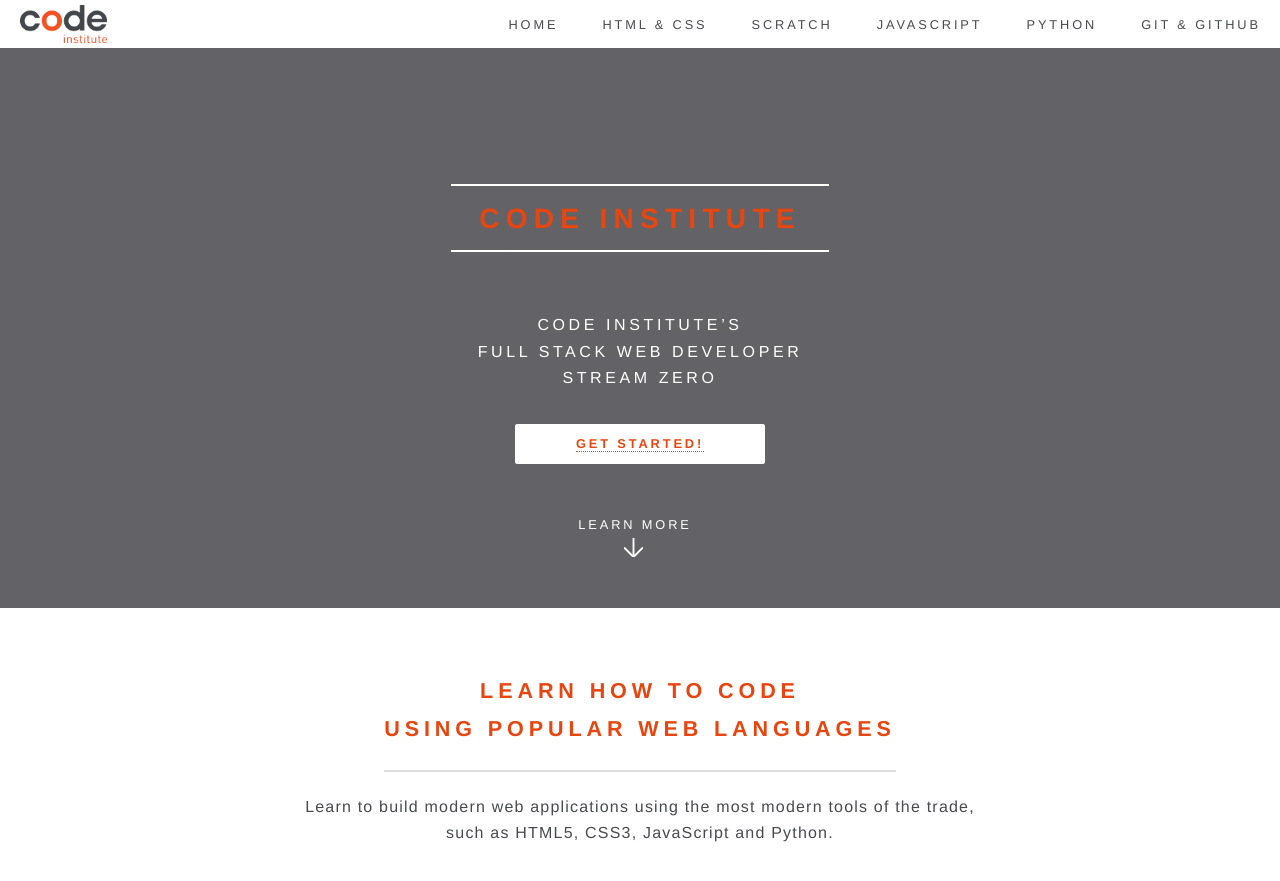
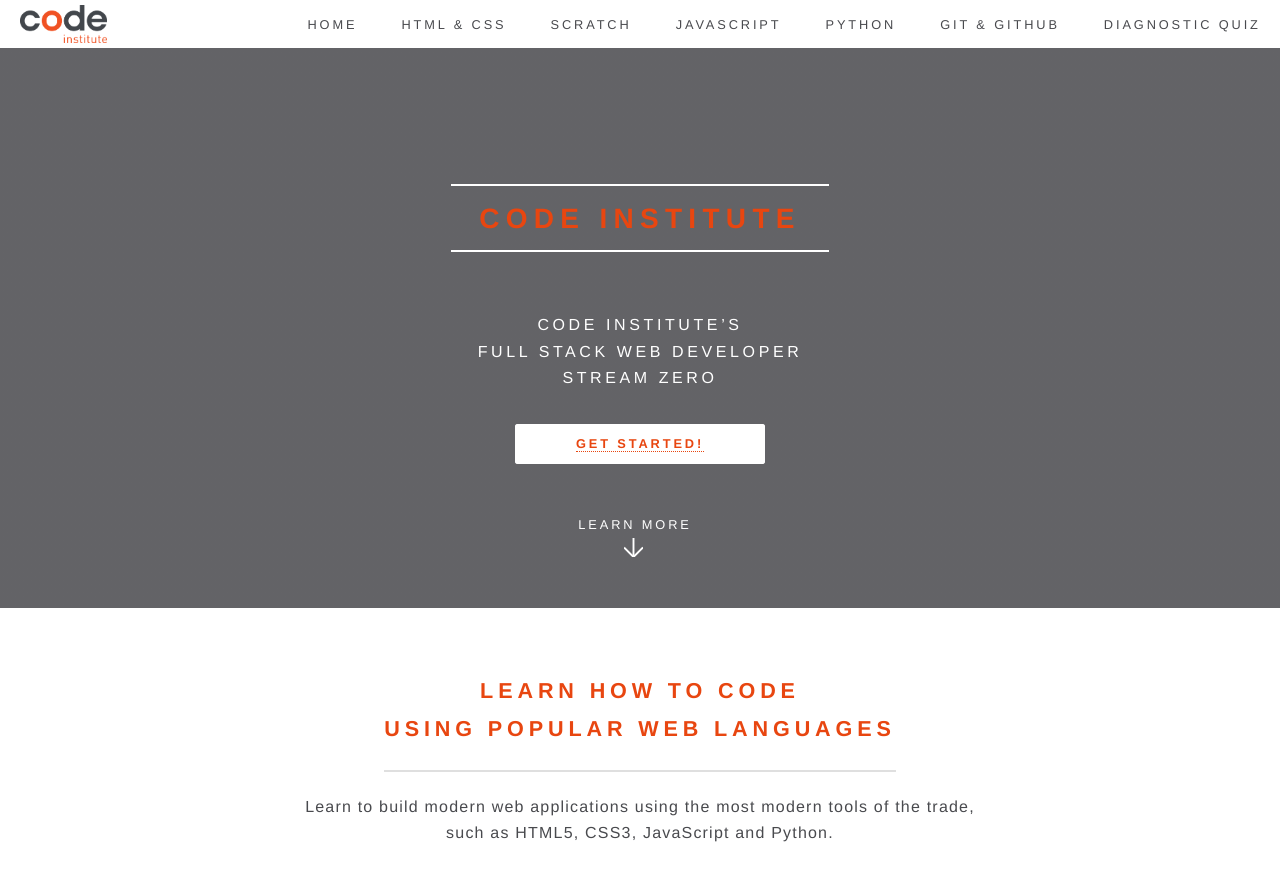
Before and after one commit to Code-Institute-Org/Full-Stack-Web-Developer-Stream-0, a Jekyll site: the page built from index.html, in a window 1280 px wide and 900 px high. Shown: the top 881 px of the window. Built offline with Jekyll 4.4.1, drawn with Linux system fonts in a browser that asks for light colours.

Commit message:
Added link to both navs

```diff
--- a/_includes/header.html
+++ b/_includes/header.html
@@ -27,6 +27,7 @@
       <li><a href="{{site.data.global.url}}javascript">JavaScript</a></li>
       <li><a href="{{site.data.global.url}}python">Python</a></li>
       <li><a href="{{site.data.global.url}}git">Git &amp; Github</a></li>
+      <li><a href="{{site.data.global.url}}quiz">Diagnostic Quiz</a></li>
     </ul>
   </nav>
 </header>
```
